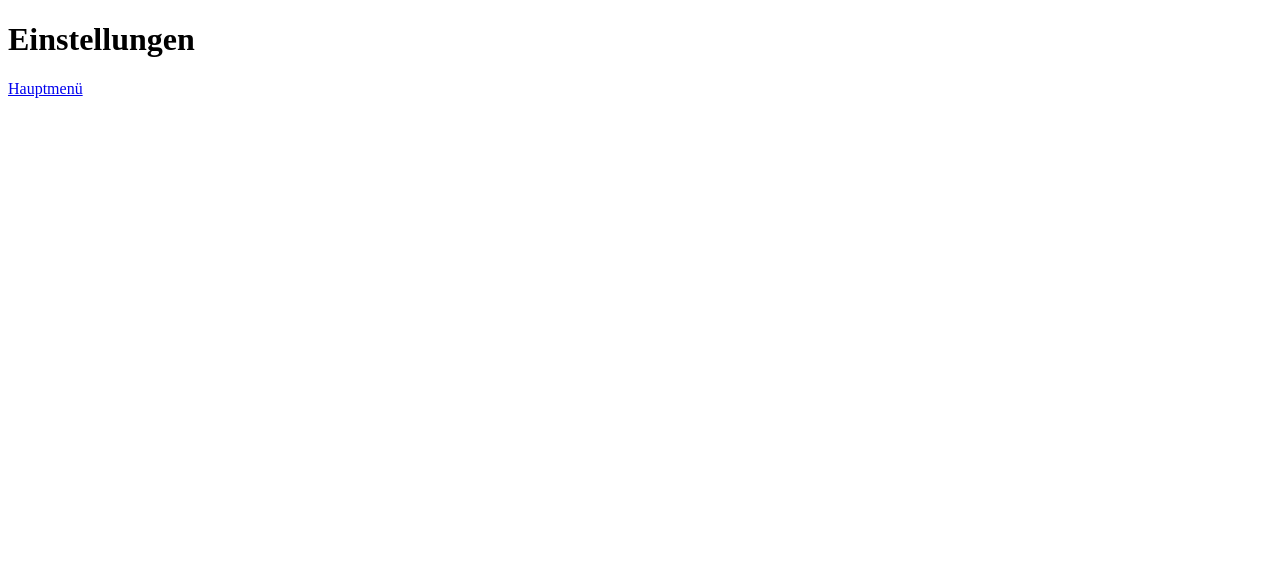
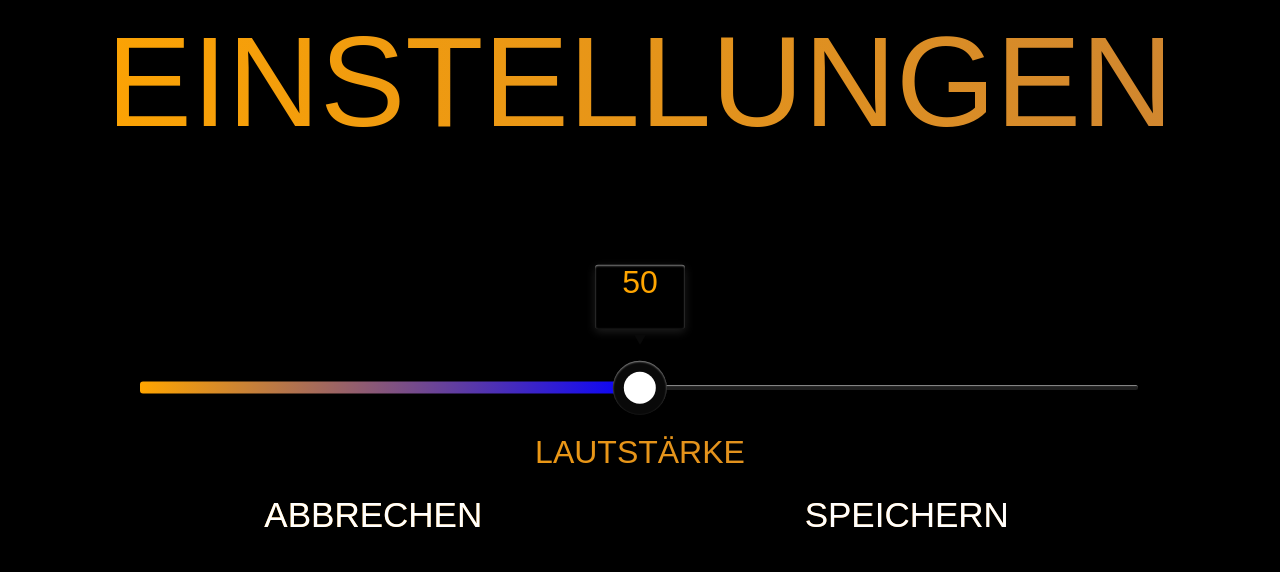
Before and after one commit to Sipsel/Geometriesprint, a plain HTML site: page settings.html in a window 1280 px wide. Drawn offline with Linux system fonts and the light colour scheme.

Commit message:
NewGame and Settings templates

```diff
--- a/css/menu.css
+++ /dev/null
@@ -1,56 +0,0 @@
-a:link, a:visited {
-    color:white;
-    border: 1px solid white;
-    background-color: transparent;
-    padding: 14px 25px;
-    margin-top: 10px;
-    text-align: center;
-    font-size: 35px;
-    width: 100%;
-    text-decoration: none;
-    display: inline-block;
-}
-
-a:hover, a:active {
-    background-color: white;
-    color:black;
-}
-body{
-    background:black;
-}
-
-.main-wrapper{
-    display: grid;
-    justify-content: center;
-    align-content: center;
-}
-
-.links{
-    display: grid;
-    justify-content: center;
-    align-content: center;
-}
-
-.heading{
-    color: transparent;
-    text-transform: uppercase;
-    background-image: linear-gradient(to left, rgb(4, 0, 255), orange);
-    -webkit-background-clip: text;
-    animation: animate 5s linear infinite;
-    -webkit-background-size: 500%;
-    background-size: 500%;
-    text-align: center;
-    font-size: 128px;
-}
-
-@keyframes animate{
-    0%{
-        background-position: 0 100%;
-    }
-    50%{
-        background-position: 100% 0;
-    }
-    100%{
-        background-position: 0 100%;
-    }
-}
--- /dev/null
+++ b/css/newGame.css
@@ -0,0 +1,74 @@
+input[type=text]{
+    background-image: linear-gradient(to left, rgb(4, 0, 255), orange);
+    -webkit-background-clip: text;
+    animation: animate 5s linear infinite;
+    -webkit-background-size: 500%;
+    background-size: 500%;
+    font-family: "Lucida Handwriting",Calligraphic,Arial;;
+    font-size: 64px;
+    border: 2px solid white;
+    background-color: black;
+    color: transparent;
+    height: 100px;
+    text-align: center;
+}
+
+
+.startGameOrleave{
+    display: grid;
+    grid-template-columns: repeat(4, 250);
+    grid-template-rows: repeat(4, 250);
+    height: 500px;
+    width: 1000px;
+    gap: 10px;
+    grid-template-areas:
+    "a a a a"
+    "b b b b"
+    "c c c c";
+}
+
+#playername{
+    grid-area: a;
+    border-radius: 25px;
+    width: 992px;
+}
+
+#chooseCharacter{
+    grid-area: b;
+    border-radius: 25px;
+    padding: 2px 1px;
+    border: 2px solid white;
+    width: 994px;
+}
+
+.buttons{
+    width: 1000px;
+    grid-area: c;
+    grid-auto-flow: column;
+    display: grid;
+    gap: px;
+    grid-template-columns: 50% 50%;
+    grid-template-areas:
+    "a b";
+
+
+    background-image: linear-gradient(to left, rgb(4, 0, 255), orange);
+    -webkit-background-clip: text;
+    animation: animate 5s linear infinite;
+    -webkit-background-size: 500%;
+    background-size: 500%;
+}
+
+#startGame{
+    width: 490px;
+    padding:14px 0px;
+    justify-self: center;
+    grid-area: b;
+}
+
+#backToMenu{
+    width: 490px;
+    padding: 14px 0px;
+    justify-self: center;
+    grid-area: a;
+}
--- /dev/null
+++ b/css/settings.css
@@ -0,0 +1,163 @@
+.settings{
+    align-items: center;
+    display: grid;
+    gap: 10px;
+    grid-template-areas:
+    "a"
+    "b"
+    "c"
+    "d";
+}
+
+.volume{
+    grid-area: a;
+    width: 1000px;
+    justify-self: center;
+    margin-top: 100px;
+    font-size:32px;
+    display: grid;
+    grid-template-columns: repeat(2, 250);
+    grid-template-rows: repeat(2, 250);
+    gap: 10px;
+    grid-template-areas:
+    "a"
+    "b";
+}
+
+.volumeText{
+    grid-area: b;
+}
+
+
+.range-slider {
+    width: 1000px;
+    margin-top: 4em;
+    margin-bottom: 1em;
+    position: relative;
+    display: flex;
+}
+
+.range-slider .slider {
+    -webkit-appearance: none;
+    width: 100%;
+    height: 0.4em;
+    outline: none;
+    border-radius: 3px;
+    background: #1f1f1f;
+    box-shadow: 3px 3px 6px #000,
+    inset 1px 1px 1px #909090;
+}
+
+.range-slider .slider::-webkit-slider-thumb {
+    -webkit-appearance: none;
+    width: 1.7em;
+    height: 1.7em;
+    cursor: pointer;
+    z-index:3;
+    position: relative;
+}
+
+.range-slider .slider-thumb {
+    position: absolute;
+    width: 1.7em;
+    height: 1.7em;
+    background: #090909;
+    border-radius: 50%;
+    position: absolute;
+    top: 50%;
+    left: 50%;
+    transform: translate(-50%,-50%);
+    z-index: 2;
+    box-shadow: inset 0px 1px 2px #909090;
+}
+
+.range-slider .slider-thumb::before {
+    content: '';
+    position: absolute;
+    top: 50%;
+    left: 50%;
+    transform: translate(-50%,-50%);
+    width: 1em;
+    height: 1em;
+    background: white;
+    border-radius: inherit;
+    transition: 0.3s;
+}
+
+.range-slider:hover .slider-thumb:before {
+    background: linear-gradient( to left, rgb(4, 0, 255), orange 100%);
+    background-size: 500%;
+    animation: animate 5s linear infinite;
+
+}
+
+.range-slider .tooltip {
+    position: absolute;
+    width: 2.8em;
+    height: 2em;
+    top: -2em;
+    left: 50%;
+    transform: translate(-50%, -50%);
+    background-image: linear-gradient( to left, rgb(4, 0, 255), orange 100%);
+    background: black;
+    text-align: center;
+    line-height: 35px;
+    color: orange;
+    border-radius: 3px;
+    box-shadow: 0px 3px 10px #1f1f1f,
+    inset 0px 1px 2px #909090;
+}
+
+
+
+.range-slider .tooltip::before {
+    content:'';
+    position: absolute;
+    width: 0;
+    height: 0;
+    border-left: 6px solid transparent;
+    border-right: 6px solid transparent;
+    border-top: 10px solid #090909;
+    bottom: -0.5em;
+    left: 50%;
+    transform: translate(-50%);
+}
+
+.range-slider .progress {
+    width: 50%;
+    height: 0.4em;
+    border-radius: 3px;
+    background: linear-gradient( to left, rgb(4, 0, 255), orange 100%);
+    position: absolute;
+    top:50%;
+    transform: translateY(-50%);
+    left:0;
+    pointer-events: none;
+}
+
+@media screen and (max-width: 700px) {
+    .neu-range-slider {
+        width: 100%;
+    }
+}
+
+.buttons{
+    grid-area: d;
+    display: grid;
+    grid-template-areas:
+    "a b"
+}
+
+#reset{
+    grid-area: a;
+    width: 490px;
+    padding:14px 0px;
+    justify-self: center;
+}
+
+#save{
+    grid-area: b;
+    width: 490px;
+    padding:14px 0px;
+    justify-self: center;
+}
--- /dev/null
+++ b/css/standard.css
@@ -0,0 +1,64 @@
+a:link, a:visited {
+    color:white;
+    border-radius: 25px;
+    background-color: transparent;
+    padding: 14px 0px;
+    text-align: center;
+    font-size: 35px;
+    width: 1000px;
+    text-decoration: none;
+    display: inline-block;
+    cursor:pointer;
+}
+
+a:hover, a:active {
+    color: transparent;
+}
+
+body{
+    background:black;
+    font-family: "Lucida Handwriting",Calligraphic,Arial;
+}
+
+.gradient-border{
+    width: 1000px;
+}
+
+
+
+.main-wrapper{
+    display: grid;
+    justify-content: center;
+    align-content: center;
+    color: transparent;
+    text-transform: uppercase;
+    background-image: linear-gradient(to left, rgb(4, 0, 255), orange);
+    -webkit-background-clip: text;
+    animation: animate 5s linear infinite;
+    -webkit-background-size: 500%;
+    background-size: 500%;
+    text-align: center;
+}
+
+.links{
+    margin-top:100px;
+    display: grid;
+    justify-content: center;
+    align-content: center;
+}
+
+.heading{
+    font-size: 128px;
+    }
+
+@keyframes animate{
+    0%{
+            background-position: 0 100%;
+    }
+    50%{
+        background-position: 100% 0;
+    }
+    100%{
+        background-position: 0 100%;
+    }
+}
--- /dev/null
+++ b/js/settings.js
@@ -0,0 +1,26 @@
+const container = document.querySelectorAll(".range-slider");
+
+for (let i = 0; i<container.length; i++) {
+    const slider = container[i].querySelector(".slider");
+    const thumb = container[i].querySelector(".slider-thumb");
+    const tooltip = container[i].querySelector(".tooltip");
+    //const tooltipNumber = tooltip.querySelector(".tooltipNumber")
+    const progress = container[i].querySelector(".progress");
+
+    function customSlider() {
+    const maxVal = slider.getAttribute("max");
+    const val = (slider.value / maxVal) * 100 + "%";
+
+    tooltip.innerHTML = slider.value;
+
+    progress.style.width = val;
+    thumb.style.left = val;
+
+}
+
+customSlider();
+
+slider.addEventListener("input", () => {
+    customSlider();
+});
+}
--- a/settings.html
+++ b/settings.html
@@ -5,11 +5,35 @@
         <meta http-equiv="X-UA-Compatible" content="IE=edge">
         <meta name="viewport" content="width=device-width, initial-scale=1.0">
         <title>Geometriesprint</title>
-    <link rel="stylesheet" href="/css/index.css">
-    <script src="/js/main.js"></script>
+        <link rel="stylesheet" href="/css/standard.css">
+        <link rel="stylesheet" href="/css/settings.css">
     </head>
     <body>
-    <H1>Einstellungen</H1>
-    <a href="/menu.html" id="newGame" class="button">Hauptmenü</a>
+        <div class="main-wrapper">
+            <div class="heading">
+                Einstellungen
+            </div>
+            <div class="settings">
+                <div class="volume">
+                        <div class="range-slider">
+                            <input type="range" min="0" max="100" value="50" class="slider">
+                            <div class="slider-thumb">
+                                <div class="tooltip">
+                                    <div class="tooltipNumber"></div>
+                                </div>
+                            </div>
+                            <div class="progress"></div>
+                        </div>
+                        <script src="/js/settings.js"></script>
+                    <div class="volumeText">Lautstärke</div>
+                </div>
+                <div class="backToMenu">
+                    <div class="buttons">
+                        <a href="/menu.html" id="reset" class="button" onclick="return confirm('Möchten Sie die Einstellungen nicht speichern?')">Abbrechen</a>
+                        <a href="/menu.html" id="save" class="button" onclick="return alert('Einstellungen wurden übernommen.')">Speichern</a>
+                    </div>
+                </div>
+            </div>
+        </div>
     </body>
 </html>
```
Also changed, not shown: gameloop.html (deleted, +0 -14 lines), menu.html (+5 -6 lines), newGame.html (+15 -3 lines), resumeImport.html (+18 -3 lines). Lines whose indentation alone changed are shown as unchanged.
